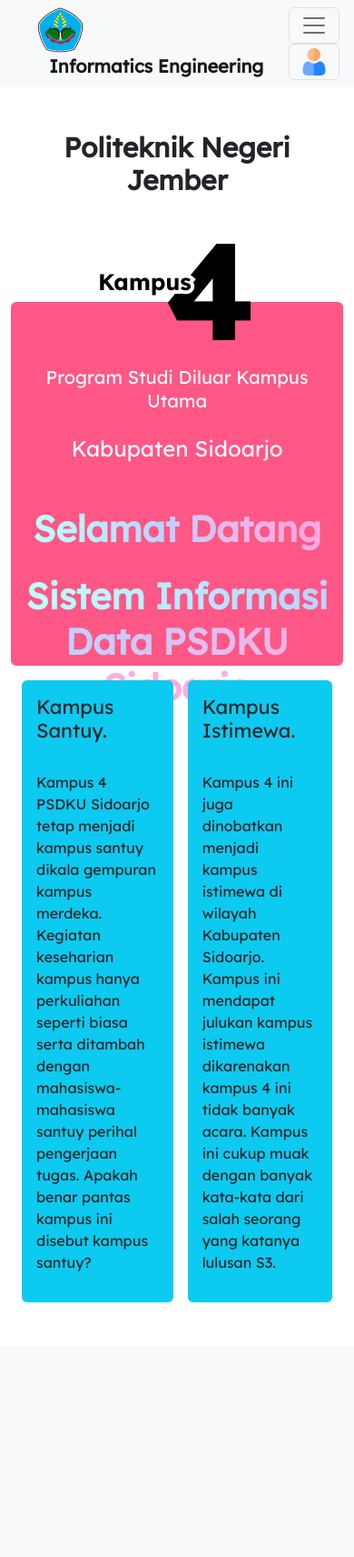
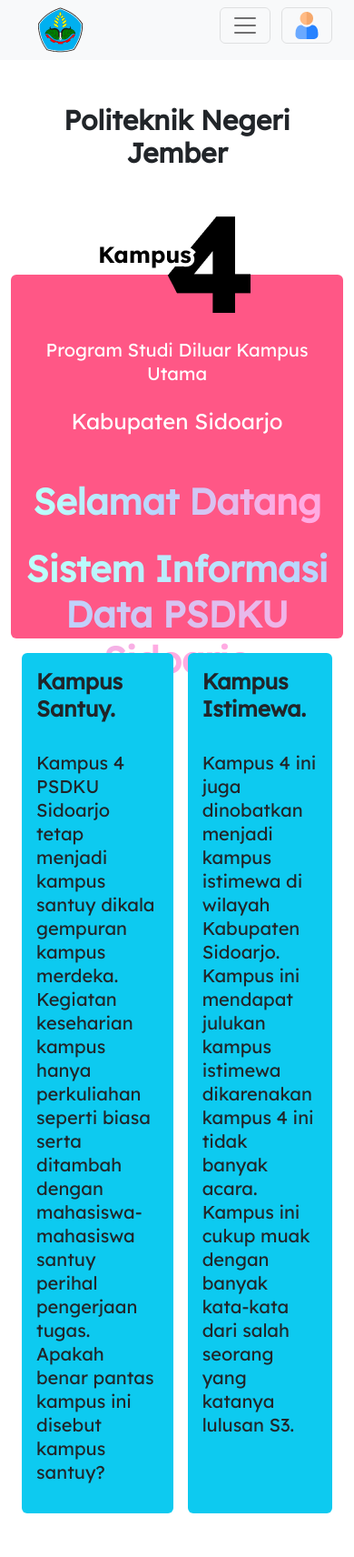
Before and after one commit to fatkhurcxo/workshop-web, a PHP site: page / in a window 390 px wide. Shown: the whole page at 91% size. Before the commit the page ends 1432 px from the top, so only its background shows below. Run offline with PHP 8.4, Linux system fonts and the light colour scheme; some web fonts are replaced.

Commit message:
final responsive

```diff
--- a/bkpm-10/index.php
+++ b/bkpm-10/index.php
@@ -98,7 +98,7 @@
             <div class="nav-logo container-lg d-flex justify-content-between">
                 <div class="">
                     <img src=" img-assets/Logo POLIJE (Warna) 1.png" alt="">
-                    <a class="navbar-brand container-sm" href="">Informatics Engineering</a>
+                    <a class="navbar-brand container-sm d-none d-sm-inline" href="">Informatics Engineering</a>
                 </div>
                 <div class="">
                     <button class="navbar-toggler me-2" type="button" data-bs-toggle="collapse" data-bs-target="#collapsibleNavbar">
@@ -154,7 +154,7 @@
                     <span style="font-style: normal; font-weight: 700; font-size: 150px; line-height: 188px;" id="kampus-angka">4</span>
                 </p> -->
             </div>
-            <div style="height: 400px; background-color: #FF5786; margin-top: -80px;" class="container-md rounded">
+            <div style="height: 400px; background-color: #FF5786; margin-top: -80px;" class="container-md container-lg container-sm rounded">
                 <p style="text-align: center; padding-top: 70px;">
                     <span style="color: white; font-style: normal; font-weight: 400; font-size: 20px; line-height: 25px;">Program Studi Diluar Kampus Utama</span>
                     <br><br>
@@ -167,27 +167,31 @@
                     <span id="apkWeb">Sistem Informasi Data PSDKU Sidoarjo</span>
                 </p>
             </div>
-            <div class="2-card d-flex container-sm mt-3 gap-3">
+            <div class="2-card d-flex container-lg container-md container-sm mt-3 gap-3">
                 <div class="bg-info rounded p-3">
-                    <h4>Kampus Santuy.</h4>
+                    <h4 style="font-style: normal; font-weight: 600; font-size: 24px; line-height: 30px;">Kampus Santuy.</h4>
                     <br>
-                    <p>
+                    <p style="font-style: normal; font-weight: 300; font-size: 20px; line-height: 130%;">
                         Kampus 4 PSDKU Sidoarjo tetap menjadi kampus santuy
                         dikala gempuran kampus merdeka. Kegiatan keseharian kampus hanya perkuliahan seperti biasa serta ditambah dengan mahasiswa-mahasiswa santuy perihal pengerjaan tugas. Apakah benar pantas kampus ini disebut kampus santuy?
                     </p>
                 </div>
                 <div class="bg-info rounded p-3">
-                    <h4>Kampus Istimewa.</h4>
+                    <h4 style="font-style: normal; font-weight: 600; font-size: 24px; line-height: 30px;">Kampus Istimewa.</h4>
                     <br>
-                    <p>
+                    <p style="font-style: normal; font-weight: 300; font-size: 20px; line-height: 130%;">
                         Kampus 4 ini juga dinobatkan menjadi kampus istimewa di wilayah Kabupaten Sidoarjo. Kampus ini mendapat julukan kampus istimewa dikarenakan kampus 4 ini tidak banyak acara. Kampus ini cukup muak dengan banyak kata-kata dari salah seorang yang katanya lulusan S3.
                     </p>
                 </div>
             </div>
-            <div class="d-flex bg-primary mt-5 container-sm justify-content-between">
+            <div class=" d-flex bg-primary mt-5 container-sm justify-content-between">
 
             </div>
         </div>
+    </section>
+
+    <section class="main-content-2">
+
     </section>
 
 
```
